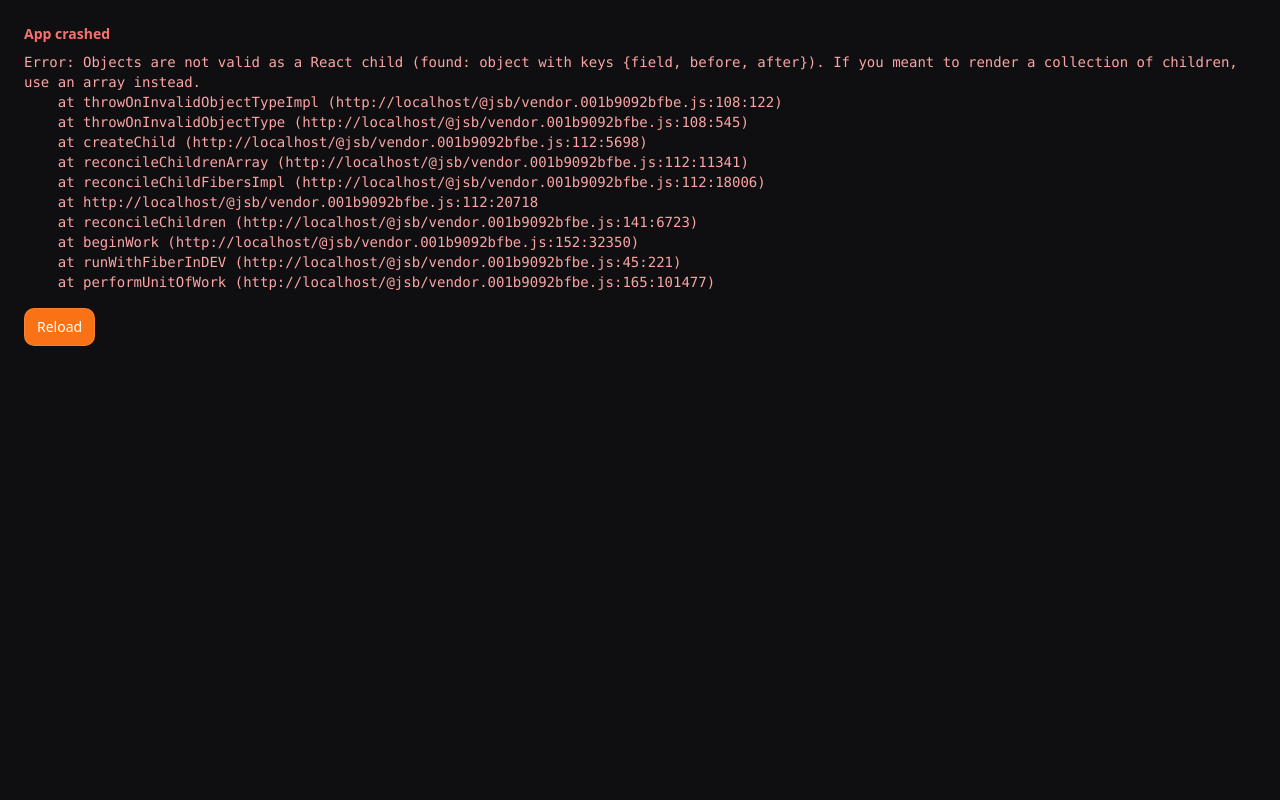
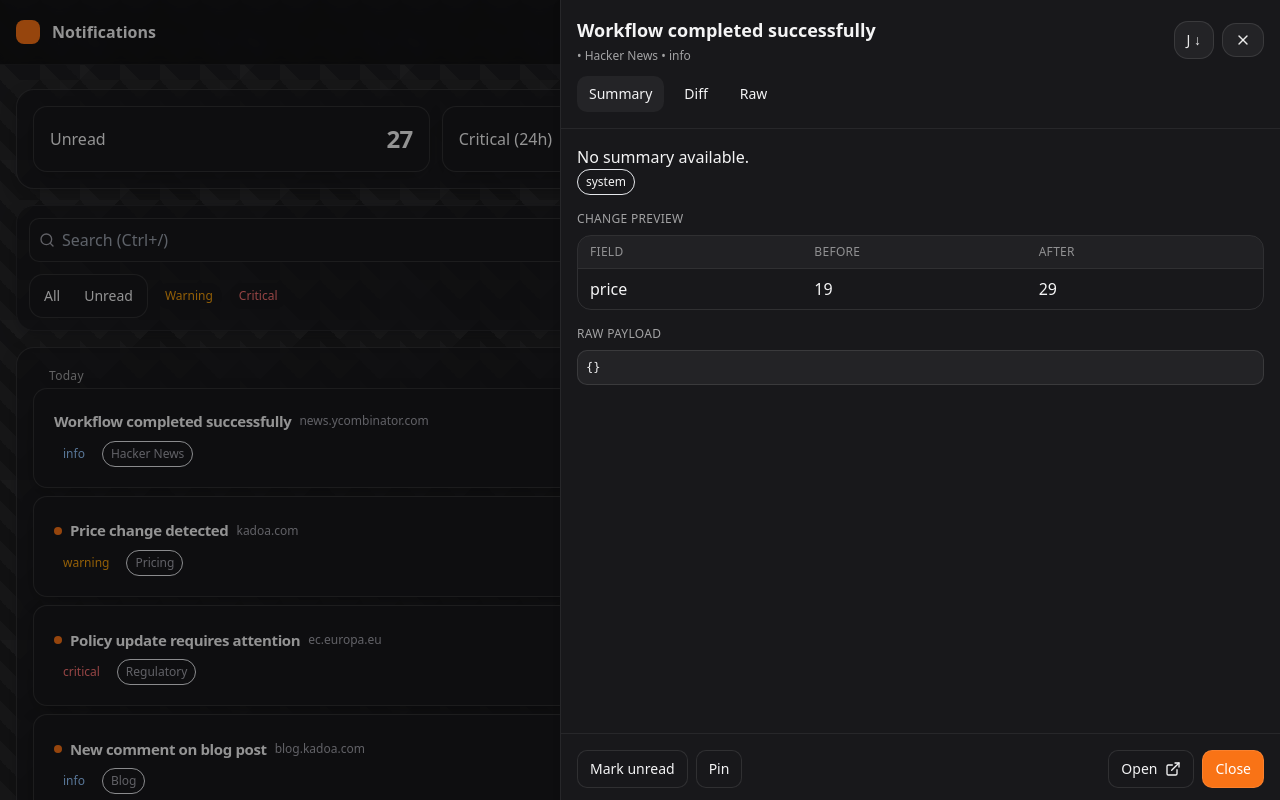
Before and after one commit to MMnemonic/kadoa-assignment, a React (Vite) app: page /notifications in a window 1280 px wide. Both pictures are taken after a click on the button 640 px from the left and 438 px from the top of the page. Shown: the top 800 px of the page. Built offline with nearby package versions, Linux system fonts and the light colour scheme.

Commit message:
fix(drawer): prevent object-as-child crash via SafeValue; render Diff grid; remount drawer per item

```diff
--- a/src/components/DetailsDrawer.tsx
+++ b/src/components/DetailsDrawer.tsx
@@ -2,6 +2,7 @@ import { useEffect, useRef } from 'react'
 import { X, ExternalLink } from 'lucide-react'
 import type { Notification } from '../api/contracts'
 import Portal from '../components/Portal'
+import SafeValue, { renderSafeValue } from './SafeValue'
 
 type Props = {
 	open: boolean
@@ -40,6 +41,8 @@ export default function DetailsDrawer({ open, onClose, onPrev, onNext, data }: P
 
 	if (!open) return null
 
+	const bodyKey = (data as any)?.id ?? 'closed'
+
 	return (
 		<Portal>
 			{/* Full-screen container so nothing clips */}
@@ -59,7 +62,7 @@ export default function DetailsDrawer({ open, onClose, onPrev, onNext, data }: P
 					tabIndex={-1}
 					className={`absolute right-0 inset-y-0 w-[min(720px,100vw)] bg-[rgb(var(--bg-surface))] border-l border-[rgb(var(--border))] shadow-elev-2 pointer-events-auto outline-none transition-transform duration-300 will-change-transform ${open ? 'translate-x-0' : 'translate-x-full'}`}
 				>
-					<div className="grid h-full grid-rows-[auto,1fr,auto]">
+					<div key={bodyKey} className="grid h-full grid-rows-[auto,1fr,auto]">
 						{/* Header: title + controls + tabs */}
 						<div className="row-start-1 sticky top-0 z-10 bg-[rgb(var(--bg-surface))] border-b border-[rgb(var(--border))] px-4 pt-[calc(env(safe-area-inset-top,0px)+12px)] pb-4">
 							<div className="flex items-center justify-between gap-2 py-1">
@@ -88,8 +91,9 @@ export default function DetailsDrawer({ open, onClose, onPrev, onNext, data }: P
 
 						{/* Scrollable content */}
 						<div className="row-start-2 min-h-0 overflow-auto px-4 py-4 space-y-4">
+							{/* Summary */}
 							<section className="space-y-2">
-								<div className="text-sm text-white/80">{(data as any)?.summary ?? 'No summary available.'}</div>
+								<SafeValue value={(data as any)?.summary ?? 'No summary available.'} />
 								<div className="flex flex-wrap gap-2">
 									{((data as any)?.tags ?? []).map((t: string) => (
 										<span key={t} className="ui-chip">{t}</span>
@@ -97,14 +101,44 @@ export default function DetailsDrawer({ open, onClose, onPrev, onNext, data }: P
 								</div>
 							</section>
 
-							<section className="ui-card bg-white/5">
-								<div className="text-xs uppercase tracking-wide text-white/60 mb-2">Change preview</div>
-								<pre className="text-sm overflow-auto">{(data as any)?.diff ?? 'No diff available.'}</pre>
+							{/* Diff */}
+							<section className="space-y-2">
+								<div className="text-xs uppercase tracking-wide text-white/60">Change preview</div>
+								{(() => {
+									const raw: any = (data as any)?.diff ?? (data as any)?.changes
+									if (!raw) return <div className="text-white/50">No diff available.</div>
+									const rows: Array<{ field: string; before: unknown; after: unknown }> = Array.isArray(raw)
+										? raw
+										: Object.entries(raw as Record<string, any>).map(([field, val]) => {
+											if (val && typeof val === 'object' && 'before' in val && 'after' in val) {
+												return { field, before: (val as any).before, after: (val as any).after }
+											}
+											return { field, before: undefined, after: val }
+										})
+									if (!rows.length) return <div className="text-white/50">No diff available.</div>
+									return (
+										<div className="divide-y divide-white/10 rounded-xl overflow-hidden border border-white/10">
+											<div className="grid grid-cols-3 gap-3 px-3 py-2 text-xs uppercase tracking-wide text-white/50 bg-white/[.04]">
+												<div>Field</div>
+												<div>Before</div>
+												<div>After</div>
+											</div>
+											{rows.map((r, i) => (
+												<div key={r.field || i} className="grid grid-cols-3 gap-3 px-3 py-2">
+													<div className="font-medium">{String(r.field ?? '(unknown)')}</div>
+													<div>{renderSafeValue(r.before)}</div>
+													<div>{renderSafeValue(r.after)}</div>
+												</div>
+											))}
+										</div>
+									)
+								})()}
 							</section>
 
-							<section className="ui-card bg-white/5">
-								<div className="text-xs uppercase tracking-wide text-white/60 mb-2">Raw payload</div>
-								<pre className="text-xs overflow-auto">{JSON.stringify(((data as any)?.raw ?? {}), null, 2)}</pre>
+							{/* Raw */}
+							<section className="space-y-2">
+								<div className="text-xs uppercase tracking-wide text-white/60">Raw payload</div>
+								<SafeValue value={(data as any)?.raw ?? (data as any)?.payload ?? {}} />
 							</section>
 						</div>
 
--- /dev/null
+++ b/src/components/SafeValue.tsx
@@ -0,0 +1,20 @@
+import React from 'react'
+
+export function renderSafeValue(v: unknown): React.ReactNode {
+	if (v === null || v === undefined) return <span className="text-white/40">—</span>
+	const t = typeof v
+	if (t === 'string' || t === 'number' || t === 'boolean') return String(v)
+	try {
+		return (
+			<pre className="whitespace-pre-wrap break-words text-xs leading-snug bg-white/5 rounded-lg p-2 border border-white/10">
+				{JSON.stringify(v, null, 2)}
+			</pre>
+		)
+	} catch {
+		return <span className="text-white/60">[unrenderable value]</span>
+	}
+}
+
+export default function SafeValue({ value }: { value: unknown }) {
+	return <>{renderSafeValue(value)}</>
+}
```
